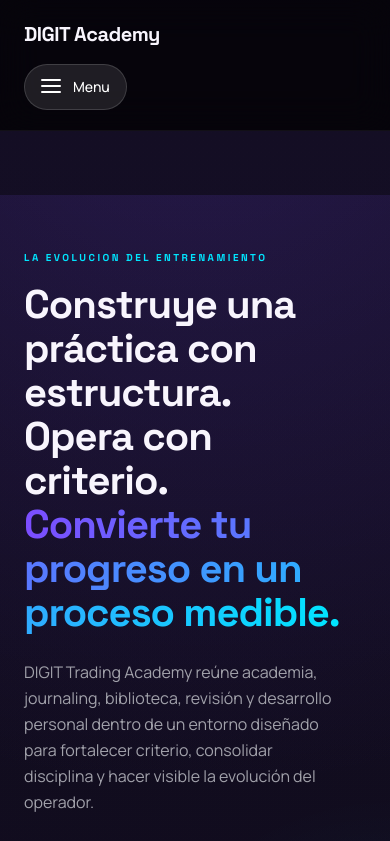
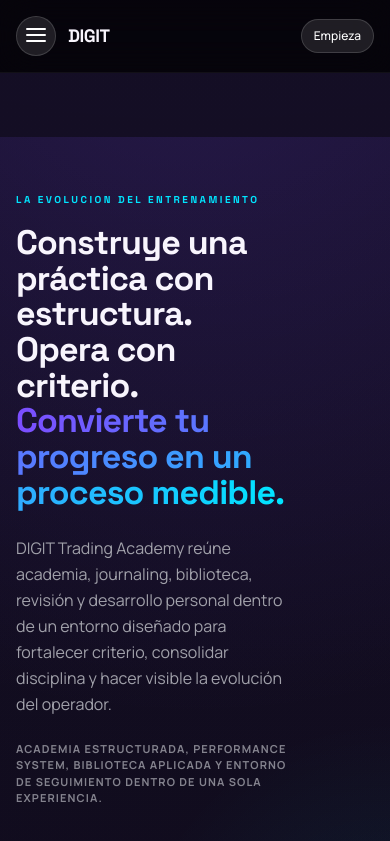
Before and after one commit to jeisonsosablockdev/digit-website, a Next.js app: page / in a window 390 px wide. Shown: the top 841 px of the page. Built offline with nearby package versions, Linux system fonts and the light colour scheme.

Commit message:
fix(app): refine responsive site header

```diff
--- a/app/page.tsx
+++ b/app/page.tsx
@@ -121,30 +121,33 @@ export default function HomePage() {
   return (
     <SiteShell currentPath="/">
       <main className="pb-32 pt-16">
-        <section className="hero-bg-gradient relative overflow-hidden px-6 py-12">
+        <section className="hero-bg-gradient relative overflow-hidden px-4 py-12 sm:px-6">
           <div className="mx-auto w-full max-w-[1280px]">
             <div className="mb-4">
               <span className="font-headline text-[10px] font-bold uppercase tracking-[0.25em] text-secondary">
                 La Evolucion del Entrenamiento
               </span>
             </div>
-            <h1 className="mb-6 max-w-[320px] font-headline text-[2.5rem] font-bold leading-[1.1] tracking-tight md:max-w-5xl md:text-[4.5rem] md:leading-[0.98]">
-              Construye una práctica con estructura. Opera con criterio. <br />
+            <h1 className="mb-6 max-w-[17rem] font-headline text-[2.125rem] font-bold leading-[1.05] tracking-tight sm:max-w-[320px] sm:text-[2.5rem] sm:leading-[1.1] md:max-w-5xl md:text-[4.5rem] md:leading-[0.98]">
+              Construye una práctica con estructura. Opera con criterio.{" "}
+              <span className="hidden sm:inline">
+                <br />
+              </span>
               <span className="gradient-text-precision">
                 Convierte tu progreso en un proceso medible.
               </span>
             </h1>
-            <p className="mb-6 max-w-[320px] text-base leading-relaxed text-on-surface-variant md:max-w-2xl md:text-lg">
+            <p className="mb-6 max-w-[17rem] text-base leading-relaxed text-on-surface-variant sm:max-w-[320px] md:max-w-2xl md:text-lg">
               DIGIT Trading Academy reúne academia, journaling, biblioteca,
               revisión y desarrollo personal dentro de un entorno diseñado para
               fortalecer criterio, consolidar disciplina y hacer visible la
               evolución del operador.
             </p>
-            <p className="mb-10 max-w-[320px] text-[11px] font-bold uppercase tracking-widest text-on-surface-variant/80 md:max-w-3xl">
+            <p className="mb-10 max-w-[17rem] text-[11px] font-bold uppercase tracking-widest text-on-surface-variant/80 sm:max-w-[320px] md:max-w-3xl">
               Academia estructurada, performance system, biblioteca aplicada y
               entorno de seguimiento dentro de una sola experiencia.
             </p>
-            <div className="max-w-sm">
+            <div className="max-w-[17rem] sm:max-w-sm">
               <ActionButtons />
             </div>
             <div className="absolute -bottom-20 -right-20 -z-10 h-64 w-64 rounded-full bg-primary/20 blur-[100px]" />
--- a/components/site-shell.tsx
+++ b/components/site-shell.tsx
@@ -17,6 +17,8 @@ export const primaryNavigation: NavigationItem[] = [
   { href: "/iniciar-sesion", label: "Iniciar sesion" }
 ];
 
+const siteNavigation = primaryNavigation.filter((item) => item.href !== "/iniciar-sesion");
+
 export function SiteShell({
   children,
   currentPath = "/"
@@ -24,17 +26,15 @@ export function SiteShell({
   children: React.ReactNode;
   currentPath?: string;
 }>) {
+  const isSessionEntryRoute = currentPath === "/iniciar-sesion";
+
   return (
     <>
       <header className="glass-effect sticky top-0 z-50 border-b border-white/5 bg-black/70">
-        <div className="mx-auto max-w-[1280px] px-6 py-5">
-          <div className="flex items-center gap-6">
-            <Link className="font-headline text-xl font-bold tracking-tight" href="/">
-              DIGIT Academy
-            </Link>
-          </div>
-          <details className="group mt-4 lg:hidden">
-            <summary className="interactive-scale inline-flex cursor-pointer list-none items-center gap-3 rounded-full border border-white/15 bg-white/10 px-4 py-3 text-sm font-medium text-white transition-colors hover:border-primary">
+        <div className="mx-auto max-w-[1280px] px-4 py-4 sm:px-6">
+          <div className="relative flex items-center gap-3 pr-24 xl:hidden">
+            <details className="group relative shrink-0">
+              <summary className="interactive-scale inline-flex h-10 w-10 cursor-pointer list-none items-center justify-center rounded-full border border-white/15 bg-white/10 text-white transition-colors hover:border-primary">
                 <span className="sr-only">Abrir navegacion</span>
                 <span className="relative h-4 w-5 group-open:hidden">
                   <span className="absolute left-0 top-0 h-0.5 w-5 rounded-full bg-white" />
@@ -45,14 +45,13 @@ export function SiteShell({
                   <span className="absolute left-0 top-[7px] h-0.5 w-4 rotate-45 rounded-full bg-white" />
                   <span className="absolute left-0 top-[7px] h-0.5 w-4 -rotate-45 rounded-full bg-white" />
                 </span>
-              <span>{currentPath === "/iniciar-sesion" ? "Navegacion" : "Menu"}</span>
               </summary>
               <nav
                 aria-label="Navegacion principal movil"
-              className="mt-4 border border-white/5 bg-black/95 p-4 shadow-2xl shadow-black/40"
+                className="absolute left-0 top-[calc(100%+12px)] w-[min(22rem,calc(100vw-3rem))] border border-white/5 bg-black/95 p-4 shadow-2xl shadow-black/40"
               >
                 <ul className="flex flex-col gap-2">
-                {primaryNavigation.map((item) => {
+                  {siteNavigation.map((item) => {
                     const isActive = currentPath === item.href;
 
                     return (
@@ -73,9 +72,32 @@ export function SiteShell({
                 </ul>
               </nav>
             </details>
-          <nav aria-label="Navegacion principal" className="mt-4 hidden lg:block">
-            <ul className="flex min-w-max items-center gap-2 overflow-x-auto">
-              {primaryNavigation.map((item) => {
+            <Link
+              className="min-w-0 truncate whitespace-nowrap font-headline text-lg font-bold tracking-tight sm:text-xl"
+              href="/"
+            >
+              <span className="sm:hidden">DIGIT</span>
+              <span className="hidden sm:inline">DIGIT Academy</span>
+            </Link>
+            <Link
+              className={`absolute right-0 top-1/2 -translate-y-1/2 rounded-full border px-3 py-2 text-xs font-medium transition-colors sm:px-4 sm:text-sm ${
+                isSessionEntryRoute
+                  ? "border-primary bg-primary text-white"
+                  : "border-white/15 bg-white/10 text-white hover:border-primary hover:bg-white/15"
+              }`}
+              href="/iniciar-sesion"
+            >
+              Empieza
+            </Link>
+          </div>
+          <div className="hidden items-center justify-between gap-6 xl:flex">
+            <div className="flex min-w-0 items-center gap-8">
+              <Link className="shrink-0 whitespace-nowrap font-headline text-xl font-bold tracking-tight" href="/">
+                DIGIT Academy
+              </Link>
+              <nav aria-label="Navegacion principal">
+                <ul className="flex items-center gap-2">
+                  {siteNavigation.map((item) => {
                     const isActive = currentPath === item.href;
 
                     return (
@@ -95,6 +117,18 @@ export function SiteShell({
                   })}
                 </ul>
               </nav>
+            </div>
+            <Link
+              className={`shrink-0 rounded-full border px-4 py-2 text-sm font-medium transition-colors ${
+                isSessionEntryRoute
+                  ? "border-primary bg-primary text-white"
+                  : "border-white/15 bg-white/10 text-white hover:border-primary hover:bg-white/15"
+              }`}
+              href="/iniciar-sesion"
+            >
+              Empieza
+            </Link>
+          </div>
         </div>
       </header>
       <main>{children}</main>
```
Also changed, not shown: 1 other file (tests, documents, lock files or other folders). Lines whose indentation alone changed are shown as unchanged.
